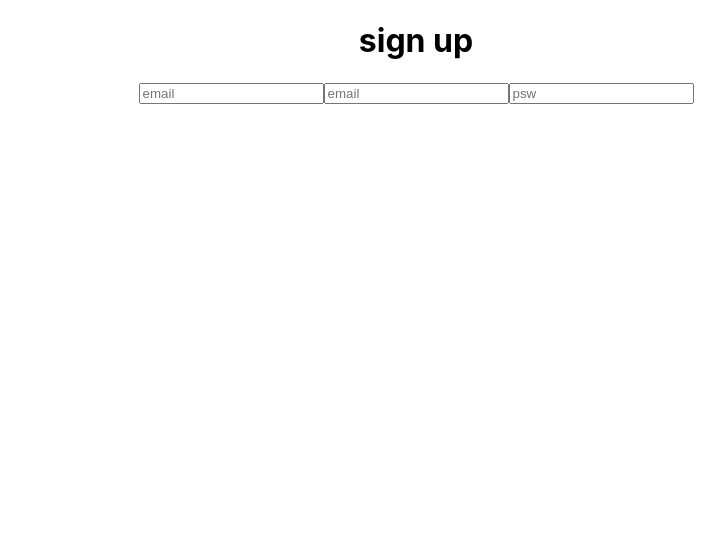
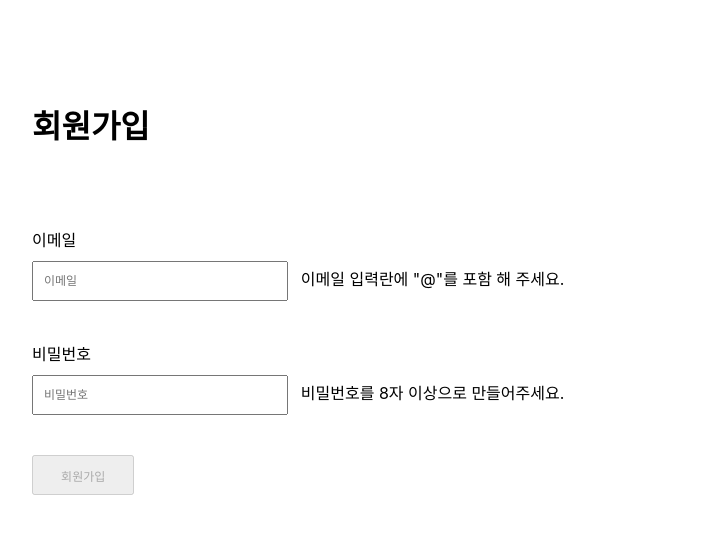
Before and after one commit to greyHairChooseLife/wanted-pre-onboarding-frontend, a React (Create React App) app: page /signup in a window 1280 px wide. Shown: the top 534 px of the page, without its empty margins (224-949 px from the left). Built offline with nearby package versions, Linux system fonts and the light colour scheme.

Commit message:
Assignment 1
회원가입 및 로그인 라우터, 이메일과 비밀번호 유효성 검사 기능 추가

```diff
--- a/src/App.css
+++ b/src/App.css
@@ -1,5 +1,11 @@
 .App {
-    text-align: center;
+    position: absolute;
+    left: 20vw;
+    top: 10vh;
+}
+
+h1 {
+    margin-bottom: 10vh;
 }
 
 .App-logo {
@@ -36,3 +42,34 @@
         transform: rotate(360deg);
     }
 }
+
+label {
+    display: block;
+    margin-bottom: 10px;
+}
+
+input {
+    width: 20vw;
+    height: 5vh;
+    box-sizing: border-box;
+    padding: 10px;
+    font-size: 1.5vh;
+}
+
+form > label:not(:nth-child(1)) {
+    margin-top: 5vh;
+}
+
+.inputFeedback {
+    margin-left: 1vw;
+}
+
+.formFooter {
+    margin-top: 5vh;
+}
+
+.formFooter > button {
+    width: 8vw;
+    height: 5vh;
+    font-size: 1.5vh;
+}
--- a/src/pages/Signin.js
+++ b/src/pages/Signin.js
@@ -1,11 +1,68 @@
+import { isEmailValide, isPswValide } from '../utils/validator';
+import { useState, useEffect } from 'react';
+
 const Signup = () => {
+    const [email, setEmail] = useState('');
+    const [emailFeedback, setEmailFeedback] = useState(
+        '이메일 입력란에 "@"를 포함 해 주세요.'
+    );
+    const [psw, setPsw] = useState('');
+    const [pswFeedback, setPswFeedback] = useState(
+        '비밀번호를 8자 이상으로 만들어주세요.'
+    );
+
+    const onChangeEmail = (e) => {
+        setEmail(e.target.value);
+    };
+
+    const onChangePsw = (e) => {
+        setPsw(e.target.value);
+    };
+
+    useEffect(() => {
+        if (!isEmailValide(email)) {
+            setEmailFeedback('이메일 입력란에 "@"를 포함 해 주세요.');
+        } else setEmailFeedback('');
+
+        if (!isPswValide(psw)) {
+            setPswFeedback('비밀번호를 8자 이상으로 만들어주세요.');
+        } else setPswFeedback('');
+    }, [email, psw]);
+
     return (
         <>
-            <h1>sign in</h1>
-            <div>
-                <input type="text" placeholder="email" />
-                <input type="text" placeholder="psw" />
-            </div>
+            <h1>로그인</h1>
+            <form method="POST">
+                <label>이메일</label>
+                <input
+                    type="text"
+                    name="email"
+                    placeholder="이메일"
+                    value={email}
+                    onChange={onChangeEmail}
+                    data-testid="email-input"
+                />
+                <span className="inputFeedback">{emailFeedback}</span>
+                <label>비밀번호</label>
+                <input
+                    type="text"
+                    name="psw"
+                    placeholder="비밀번호"
+                    value={psw}
+                    onChange={onChangePsw}
+                    data-testid="password-input"
+                />
+                <span className="inputFeedback">{pswFeedback}</span>
+                <div className="formFooter">
+                    {emailFeedback === '' && pswFeedback === '' ? (
+                        <button data-testid="signin-button">로그인</button>
+                    ) : (
+                        <button data-testid="signin-button" disabled>
+                            로그인
+                        </button>
+                    )}
+                </div>
+            </form>
         </>
     );
 };
--- a/src/pages/Signup.js
+++ b/src/pages/Signup.js
@@ -1,12 +1,68 @@
+import { isEmailValide, isPswValide } from '../utils/validator';
+import { useState, useEffect } from 'react';
+
 const Signup = () => {
+    const [email, setEmail] = useState('');
+    const [emailFeedback, setEmailFeedback] = useState(
+        '이메일 입력란에 "@"를 포함 해 주세요.'
+    );
+    const [psw, setPsw] = useState('');
+    const [pswFeedback, setPswFeedback] = useState(
+        '비밀번호를 8자 이상으로 만들어주세요.'
+    );
+
+    const onChangeEmail = (e) => {
+        setEmail(e.target.value);
+    };
+
+    const onChangePsw = (e) => {
+        setPsw(e.target.value);
+    };
+
+    useEffect(() => {
+        if (!isEmailValide(email)) {
+            setEmailFeedback('이메일 입력란에 "@"를 포함 해 주세요.');
+        } else setEmailFeedback('');
+
+        if (!isPswValide(psw)) {
+            setPswFeedback('비밀번호를 8자 이상으로 만들어주세요.');
+        } else setPswFeedback('');
+    }, [email, psw]);
+
     return (
         <>
-            <h1>sign up</h1>
-            <div>
-                <input type="text" placeholder="email" />
-                <input type="text" placeholder="email" />
-                <input type="text" placeholder="psw" />
-            </div>
+            <h1>회원가입</h1>
+            <form method="POST">
+                <label>이메일</label>
+                <input
+                    type="text"
+                    name="email"
+                    placeholder="이메일"
+                    value={email}
+                    onChange={onChangeEmail}
+                    data-testid="email-input"
+                />
+                <span className="inputFeedback">{emailFeedback}</span>
+                <label>비밀번호</label>
+                <input
+                    type="text"
+                    name="psw"
+                    placeholder="비밀번호"
+                    value={psw}
+                    onChange={onChangePsw}
+                    data-testid="password-input"
+                />
+                <span className="inputFeedback">{pswFeedback}</span>
+                <div className="formFooter">
+                    {emailFeedback === '' && pswFeedback === '' ? (
+                        <button data-testid="signup-button">회원가입</button>
+                    ) : (
+                        <button data-testid="signup-button" disabled>
+                            회원가입
+                        </button>
+                    )}
+                </div>
+            </form>
         </>
     );
 };
--- /dev/null
+++ b/src/utils/validator.js
@@ -0,0 +1,11 @@
+const isEmailValide = (email) => {
+    if (email.split('').includes('@')) return true;
+    else return false;
+};
+
+const isPswValide = (psw) => {
+    if (psw.length >= 8) return true;
+    else return false;
+};
+
+module.exports = { isEmailValide, isPswValide };
```
